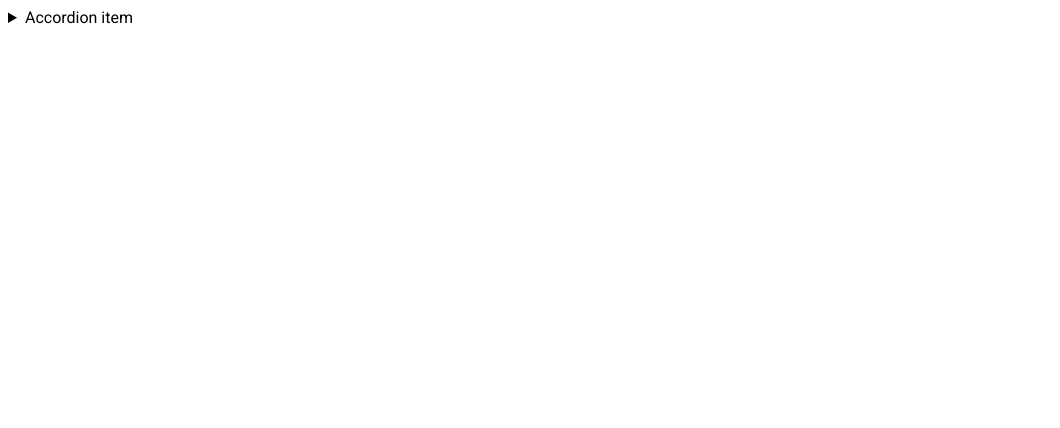
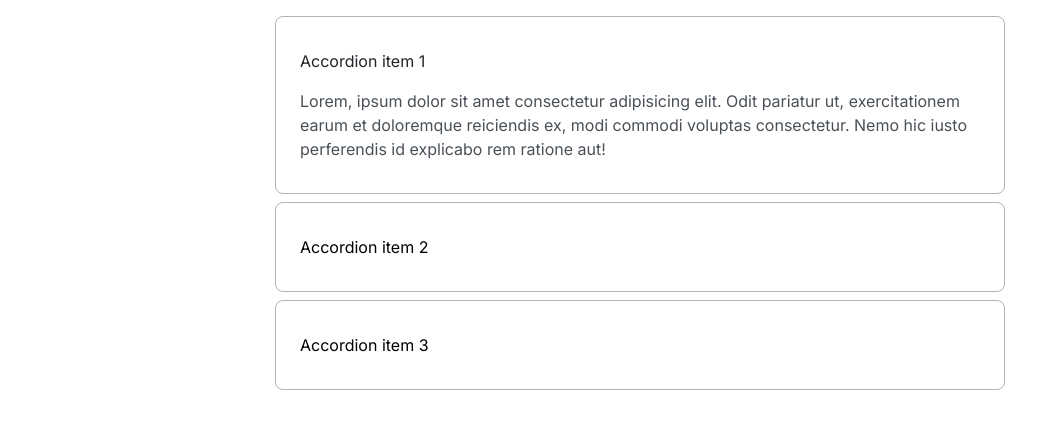
Before and after one commit to js-tasks-ru/htmlcss-20220616_foxtrot, a website: page 03-lection1/02-accordion/index.html in a window 1280 px wide. Shown: the whole page, without its empty margins (0-1060 px from the left). Drawn offline with Linux system fonts and the light colour scheme.

Commit message:
Добавлен аккордеон

```diff
--- a/03-lection1/02-accordion/accordion.css
+++ b/03-lection1/02-accordion/accordion.css
@@ -1 +1,43 @@
 /* Стилизация аккордеона */
+
+:root {
+  --vantablack: #000;
+}
+
+.accordion {
+  padding: 0.5rem;
+  max-width: 730px;
+  margin: auto;
+}
+
+.accordion * {
+  line-height: 1.5rem;
+  font-weight: 400;
+  font-family: 'Inter', sans-serif;
+}
+
+.accordion__row {
+  margin-bottom: 0.5rem;
+  padding: 2rem 1.5rem;
+  border: 1px solid var(--grey-3);
+  border-radius: 0.5rem;
+}
+
+.accordion__row:last-child {
+  margin-bottom: 0;
+}
+
+.accordion__summary {
+  color: var(--vantablack);
+  display: block;
+  cursor: pointer;
+}
+
+.accordion__row[open] .accordion__summary {
+  color: var(--black);
+}
+
+.accordion__content {
+  margin: 1rem 0 0 0;
+  color: var(--grey-4);
+}
--- a/03-lection1/02-accordion/index.html
+++ b/03-lection1/02-accordion/index.html
@@ -6,13 +6,31 @@
         <link rel="stylesheet" href="./accordion.css">
     </head>
     <body>
-        <details>
-            <summary>
-                Accordion item
-            </summary>
-            <p>
-                Hidden content
-            </p>
-        </details>
+        <div class="accordion">
+            <details class="accordion__row" open>
+                <summary class="accordion__summary">
+                    Accordion item 1
+                </summary>
+                <p class="accordion__content">
+                    Lorem, ipsum dolor sit amet consectetur adipisicing elit. Odit pariatur ut, exercitationem earum et doloremque reiciendis ex, modi commodi voluptas consectetur. Nemo hic iusto perferendis id explicabo rem ratione aut!
+                </p>
+            </details>
+            <details class="accordion__row">
+                <summary class="accordion__summary">
+                    Accordion item 2
+                </summary>
+                <p class="accordion__content">
+                    Lorem ipsum dolor sit amet consectetur adipisicing elit. Consectetur, fugit porro.
+                </p>
+            </details>
+            <details class="accordion__row">
+                <summary class="accordion__summary">
+                    Accordion item 3
+                </summary>
+                <p class="accordion__content">
+                    Lorem ipsum dolor, sit amet consectetur adipisicing elit. Voluptatibus in dolores aliquid cum perferendis, corporis, quo, quos unde perspiciatis impedit odit nemo id expedita? Iusto?
+                </p>
+            </details>
+        </div>
     </body>
 </html>
--- a/assets/fonts/fonts.css
+++ b/assets/fonts/fonts.css
@@ -1 +1,2 @@
 @import url('https://fonts.googleapis.com/css2?family=Roboto:ital,wght@0,100;0,300;0,400;0,500;0,700;0,900;1,100;1,300;1,400;1,500;1,700;1,900&display=swap');
+@import url('https://fonts.googleapis.com/css2?family=Inter&display=swap');
```
